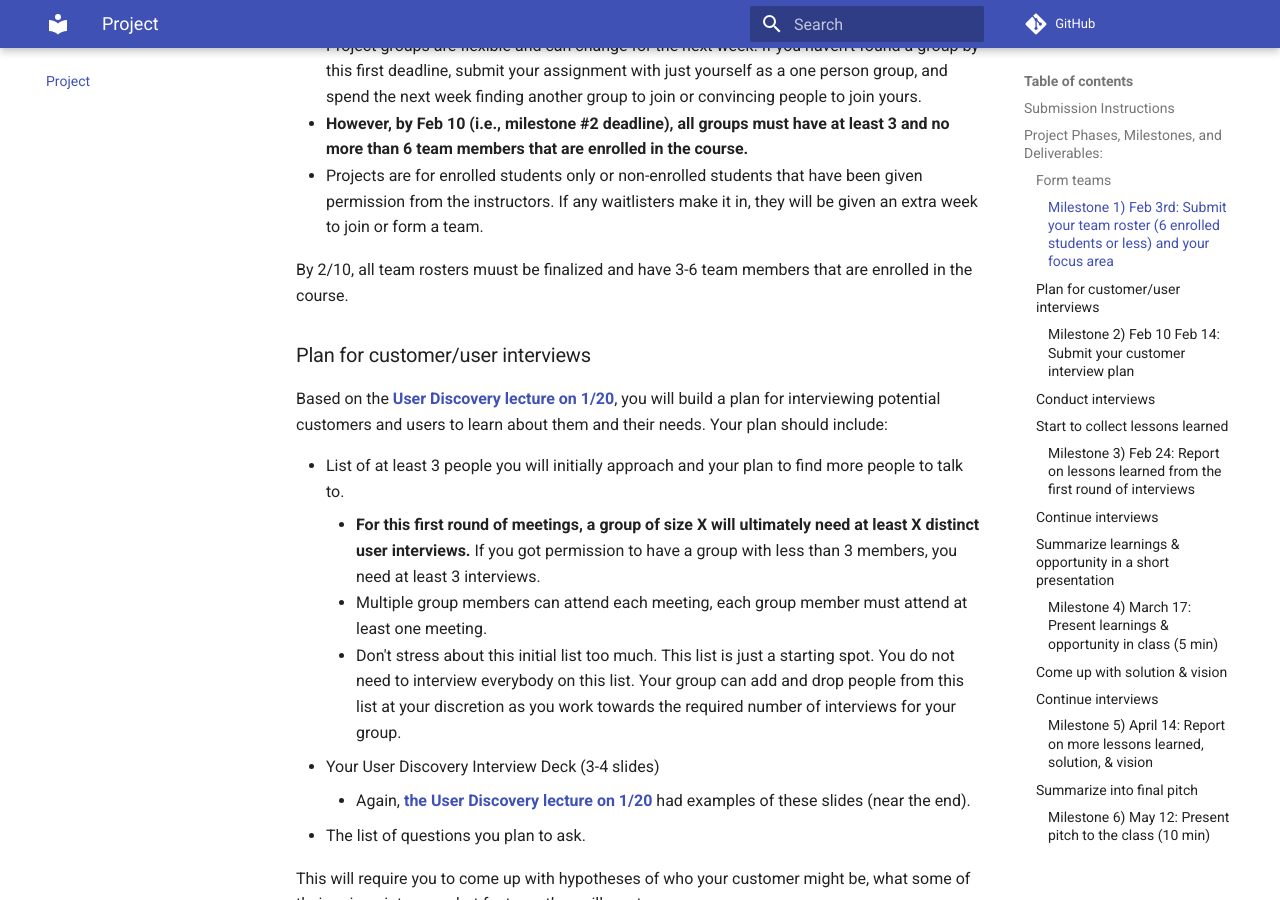
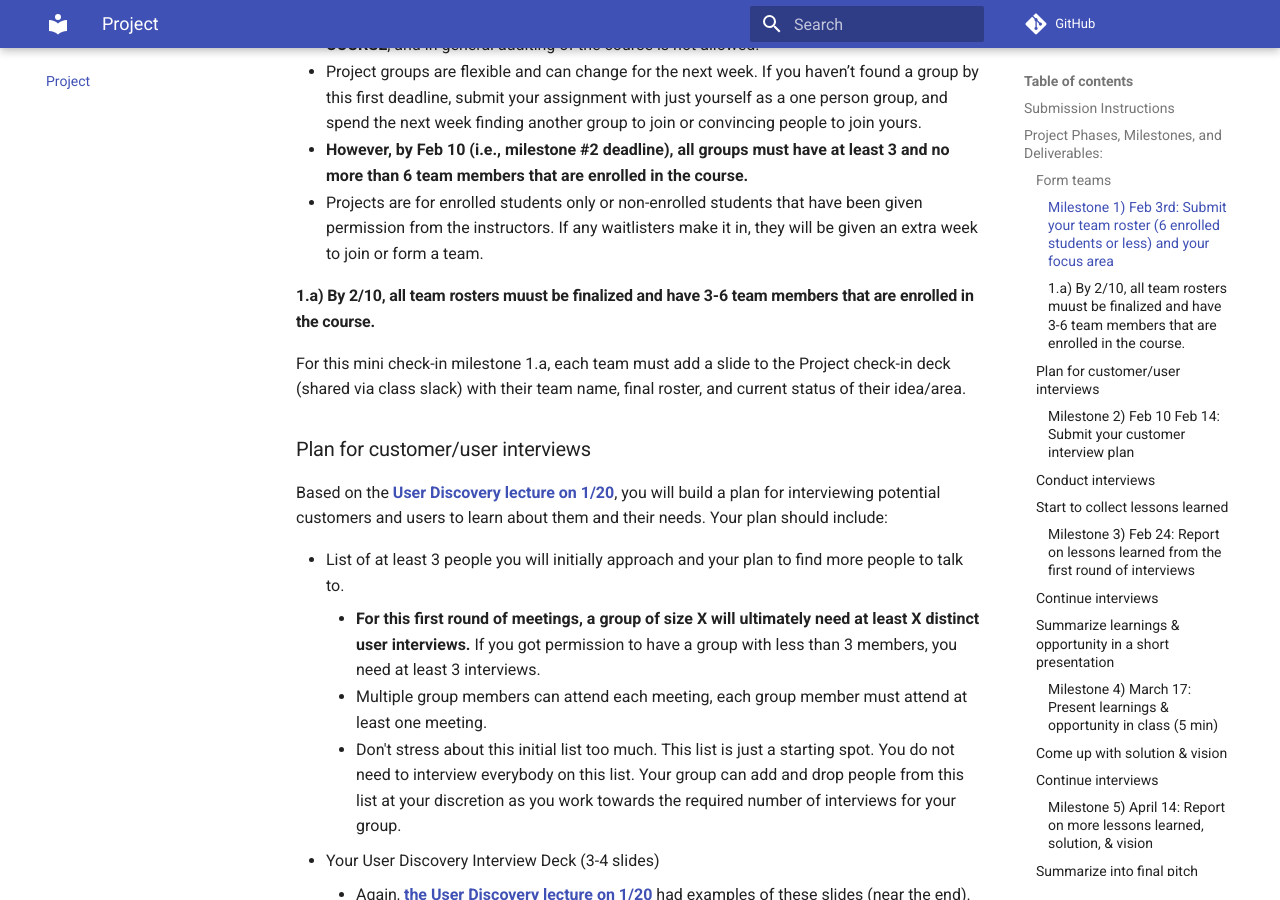
Before and after one commit to research-to-startup/research-to-startup.github.io, an MkDocs documentation site: the page built from docs/project.md, in a window 1280 px wide and 900 px high, scrolled down 1517 px. Built offline with MkDocs 1.6.1 and Material for MkDocs 9.7.7, drawn with Linux system fonts in a browser that asks for light colours; comment, search, counter and statistics services are not loaded; some of the changed text lies outside the part shown.

Commit message:
more tweaks to project. Made the final roster milestone 1.a

```diff
--- a/docs/project.md
+++ b/docs/project.md
@@ -5,7 +5,8 @@
 |---|--|
 |**Description**|**Deadline (PT)**|
 |[1. Submit *team roster* (max 6 students) and *focus area*](#milestone-1-feb-3rd-submit-your-team-roster-6-enrolled-students-or-less-and-your-focus-area)|2/3 5pm|
-|[2. Submit *customer interview plan* (team rosters must be final)](#milestone-2-feb-10-feb-14-submit-your-customer-interview-plan)|<span style="text-decoration: line-through">2/10</span> 2/14 5pm|
+|[1.a. Submit final team rosters](#1a-by-210-all-team-rosters-muust-be-finalized-and-have-3-6-team-members-that-are-enrolled-in-the-course)|2/10 5pm|
+|[2. Submit *customer interview plan*](#milestone-2-feb-10-feb-14-submit-your-customer-interview-plan)|<span style="text-decoration: line-through">2/10</span> 2/14 5pm|
 |[3. Report on *lessons learned* from the first round of interviews](#milestone-3-feb-24-report-on-lessons-learned-from-the-first-round-of-interviews)|2/24 5pm|
 |[4. Present *learnings and opportunity* in class](#milestone-4-march-17-present-learnings-opportunity-in-class-5-min)|3/17 5pm|
 |[5. Report on more *lessons learned, solution, and vision*](#milestone-5-april-14-report-on-more-lessons-learned-solution-vision)|4/14 5pm|
@@ -54,8 +55,11 @@ data scientists).
   they will be given an extra week to join or form a team.
 
 
-By 2/10, all team rosters muust be finalized and have 3-6 team members that are
-enrolled in the course.
+#### 1.a) By 2/10, all team rosters muust be finalized and have 3-6 team members that are enrolled in the course.
+
+For this mini check-in milestone 1.a, each team must add a slide to the Project
+check-in deck (shared via class slack) with their team name, final roster, and
+current status of their idea/area.
 
 ### Plan for customer/user interviews
 Based on the [User Discovery lecture on 1/20](https://drive.google.com/file/d/1n70zF6oUF5S-xmafUdIz9SLm5E2YHd20/view?usp=sharing), you will build a plan for
```
